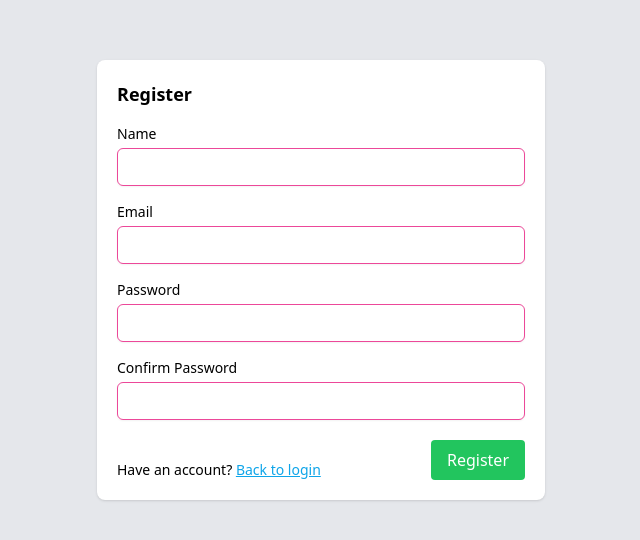
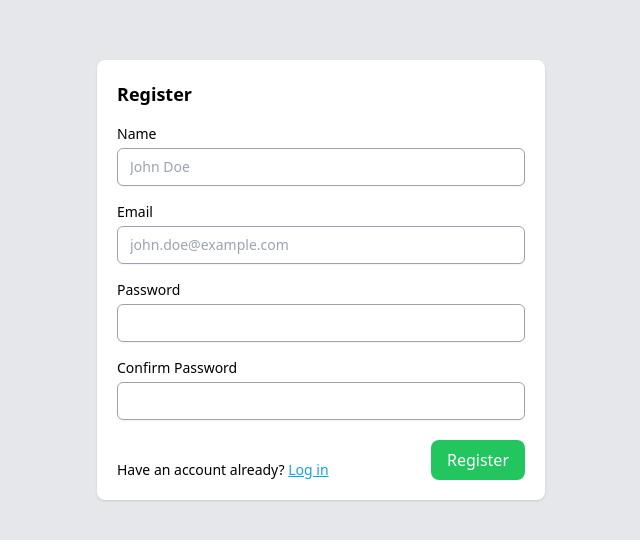
Before and after one commit to aehltd/in-out-frontend, a React (Create React App) app: page /register in a window 1280 px wide. Shown: the part 120-660 px from the top of the page, without its empty margins (319-959 px from the left). Built offline with nearby package versions, Linux system fonts and the light colour scheme.

Commit message:
Forms commit 2

```diff
--- a/src/components/LoginForm.js
+++ b/src/components/LoginForm.js
@@ -22,8 +22,10 @@ const LoginForm = ({ onLogin }) => {
 
   return (
     <div>
-      <h2 className="block text-lg font-bold mb-4">Login</h2>
-      {error && <p>{error}</p>}
+      <div className="flex items-baseline mb-4">
+        <span className="block text-lg font-bold mr-6">Login</span>
+        <span className="text-sm font-medium text-red-500">{error && <p>{error}</p>}</span>
+      </div>
       <form onSubmit={onLoginSubmit}>
         <div>
           <label htmlFor="email" className="block text-sm font-medium">Email</label>
@@ -31,9 +33,8 @@ const LoginForm = ({ onLogin }) => {
             <input type="email" id="email"
               className="px-3 py-2 block w-full placeholder-gray-400 text-gray-700 bg-white rounded-md text-sm shadow-sm border border-gray-400
               focus:outline-none focus:ring-1
-              invalid:border-pink-500 invalid:text-pink-600
               focus:invalid:border-pink-500 focus:invalid:ring-pink-500"
-              value={email} onChange={handleEmailChange} required
+              value={email} onChange={handleEmailChange} placeholder="john.doe@example.com" required
             />
           </div>
         </div>
@@ -42,7 +43,6 @@ const LoginForm = ({ onLogin }) => {
           <input type="password" id="password"
             className="mt-1 px-3 py-2 block w-full placeholder-gray-400 text-gray-700 bg-white rounded-md text-sm shadow-sm border border-gray-400
             focus:outline-none focus:ring-1
-            invalid:border-pink-500 invalid:text-pink-600
             focus:invalid:border-pink-500 focus:invalid:ring-pink-500"
             value={password} onChange={handlePasswordChange} required
           />
@@ -51,7 +51,7 @@ const LoginForm = ({ onLogin }) => {
           <span className="text-sm font-medium self-end ">
             Don't have an account? <Link to="/register" className="text-sky-500 underline">Register here</Link>
           </span>
-          <button className="bg-green-500 hover:bg-green-600 text-white font-medium py-2 px-4 rounded items-center"
+          <button className="bg-green-500 hover:bg-green-600 text-white font-medium py-2 px-4 rounded-lg items-center"
             type="submit" disabled={loading}>
             {loading ? "Loading..." : "Login"}
           </button>
--- a/src/components/RegisterForm.js
+++ b/src/components/RegisterForm.js
@@ -26,17 +26,18 @@ const RegisterForm = ({ onRegister }) => {
 
   return (
     <div>
-      <h2 className="block text-lg font-bold mb-4">Register</h2>
-      {error && <p>{error}</p>}
+      <div className="flex items-baseline mb-4">
+        <span className="block text-lg font-bold mr-6">Register</span>
+        <span className="text-sm font-medium text-red-500">{error && <p>{error}</p>}</span>
+      </div>
       <form onSubmit={onRegisterSubmit}>
         <div>
           <label htmlFor="name" className="block text-sm font-medium">Name</label>
           <input type="text" id="name"
             className="mt-1 px-3 py-2 block w-full placeholder-gray-400 text-gray-700 bg-white rounded-md text-sm shadow-sm border border-gray-400
             focus:outline-none focus:ring-1
-            invalid:border-pink-500 invalid:text-pink-600
             focus:invalid:border-pink-500 focus:invalid:ring-pink-500"
-            value={name} onChange={handleNameChange} required
+            value={name} onChange={handleNameChange} placeholder="John Doe" required
           />
         </div>
         <div className="mt-4">
@@ -45,9 +46,8 @@ const RegisterForm = ({ onRegister }) => {
             <input type="email" id="email"
               className="px-3 py-2 block w-full placeholder-gray-400 text-gray-700 bg-white rounded-md text-sm shadow-sm border border-gray-400
               focus:outline-none focus:ring-1
-              invalid:border-pink-500 invalid:text-pink-600
               focus:invalid:border-pink-500 focus:invalid:ring-pink-500"
-              value={email} onChange={handleEmailChange} required
+              value={email} onChange={handleEmailChange} placeholder="john.doe@example.com" required
             />
           </div>
         </div>
@@ -56,7 +56,6 @@ const RegisterForm = ({ onRegister }) => {
           <input type="password" id="password"
             className="mt-1 px-3 py-2 block w-full placeholder-gray-400 text-gray-700 bg-white rounded-md text-sm shadow-sm border border-gray-400
             focus:outline-none focus:ring-1
-            invalid:border-pink-500 invalid:text-pink-600
             focus:invalid:border-pink-500 focus:invalid:ring-pink-500"
             value={password} onChange={handlePasswordChange} required
           />
@@ -66,16 +65,15 @@ const RegisterForm = ({ onRegister }) => {
           <input type="password" id="confirm-password"
             className="mt-1 px-3 py-2 block w-full placeholder-gray-400 text-gray-700 bg-white rounded-md text-sm shadow-sm border border-gray-400
             focus:outline-none focus:ring-1
-            invalid:border-pink-500 invalid:text-pink-600
             focus:invalid:border-pink-500 focus:invalid:ring-pink-500"
             value={confirmPassword} onChange={handleConfirmPasswordChange} required
           />
         </div>
         <div className="mt-5 flex space-x-4 justify-between">
           <span className="text-sm font-medium self-end ">
-            Have an account? <Link to="/login" className="text-sky-500 underline">Back to login</Link>
+            Have an account already? <Link to="/login" className="text-sky-500 underline">Log in</Link>
           </span>
-          <button className="bg-green-500 hover:bg-green-600 text-white font-medium py-2 px-4 rounded items-center"
+          <button className="bg-green-500 hover:bg-green-600 text-white font-medium py-2 px-4 rounded-lg items-center"
             type="submit" disabled={loading}>
             {loading ? "Loading..." : "Register"}
           </button>
```
